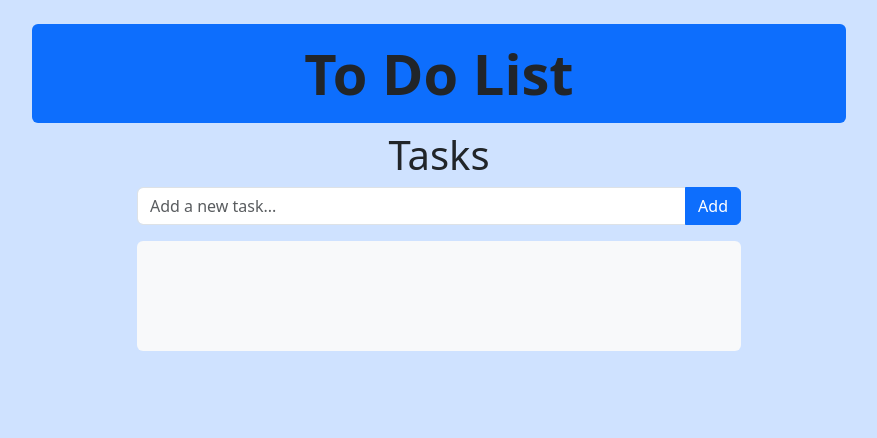
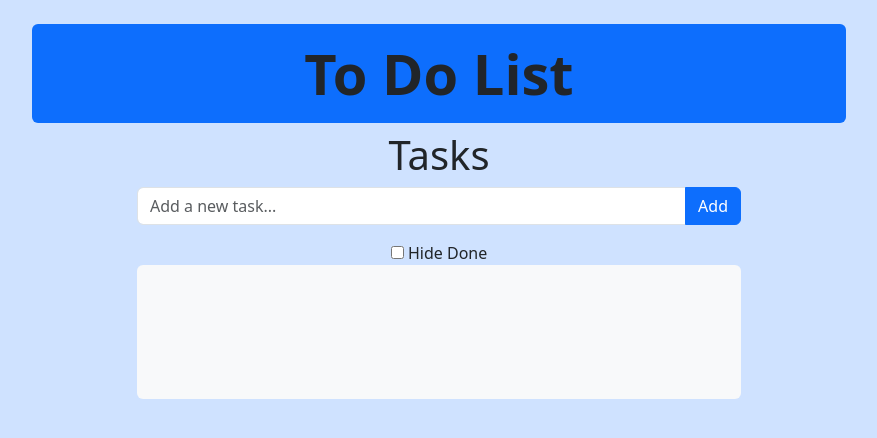
Before and after one commit to gjlander/DevDuoReactTodoList, a React (Vite) app in the folder ReactTodoList/: page / in a window 1280 px wide. Shown: the top 438 px of the page, without its empty margins (201-1078 px from the left). Built offline with nearby package versions, Linux system fonts and the light colour scheme.

Commit message:
at least my hide done feature works

```diff
--- a/ReactTodoList/src/components/Tasklist.jsx
+++ b/ReactTodoList/src/components/Tasklist.jsx
@@ -2,6 +2,10 @@ import { useState } from "react";
 import AddNewTodo from "./AddNewTodo";
 import TodoItem from "./TodoItem";
 function Tasklist({ title, setTitle, handleTitleText, allTodos, setAllTodos }) {
+    const [hideDone, setHideDone] = useState(false);
+    const toggleHideDone = () => {
+        setHideDone((prev) => !prev);
+    };
     return (
         <div className="row justify-content-center">
             <div className="col col-lg-6">
@@ -13,6 +17,13 @@ function Tasklist({ title, setTitle, handleTitleText, allTodos, setAllTodos }) {
                     allTodos={allTodos}
                     setAllTodos={setAllTodos}
                 />
+                <input
+                    type="checkbox"
+                    // checked={done}
+                    onClick={toggleHideDone}
+                    id="hideDoneBtn"
+                />{" "}
+                <label htmlFor="hideDoneBtn">Hide Done</label>
                 <ul className="list-group bg-light h-100 taskList">
                     {allTodos &&
                         allTodos.map((todo) => (
@@ -21,18 +32,9 @@ function Tasklist({ title, setTitle, handleTitleText, allTodos, setAllTodos }) {
                                 {...todo}
                                 allTodos={allTodos}
                                 setAllTodos={setAllTodos}
-                                // editing={editing}
-                                // setEditing={setEditing}
+                                hideDone={hideDone}
                             />
                         ))}
-                    {/* <TodoItem
-                        title={title}
-                        setTitle={setTitle}
-                        allTodos={allTodos}
-                        setAllTodos={setAllTodos}
-                        editing={editing}
-                        setEditing={setEditing}
-                    /> */}
                 </ul>
             </div>
         </div>
--- a/ReactTodoList/src/components/TodoItem.jsx
+++ b/ReactTodoList/src/components/TodoItem.jsx
@@ -1,7 +1,7 @@
 import { useState } from "react";
 import EditForm from "./EditForm";
 
-function TodoItem({ id, done, title, setAllTodos }) {
+function TodoItem({ id, done, title, setAllTodos, hideDone }) {
     const [editing, setEditing] = useState(false);
 
     const toggleEditing = () => {
@@ -21,11 +21,11 @@ function TodoItem({ id, done, title, setAllTodos }) {
     };
     return (
         <li
-            className="list-group-item
+            className={`list-group-item
             d-flex
             justify-content-between
             align-items-center
-            gap-1"
+            gap-1 ${hideDone && done && "d-none"}`}
         >
             {!editing ? (
                 <>
```
